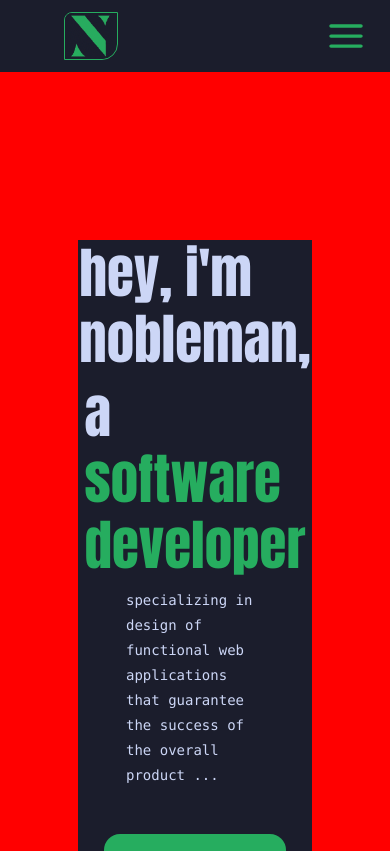
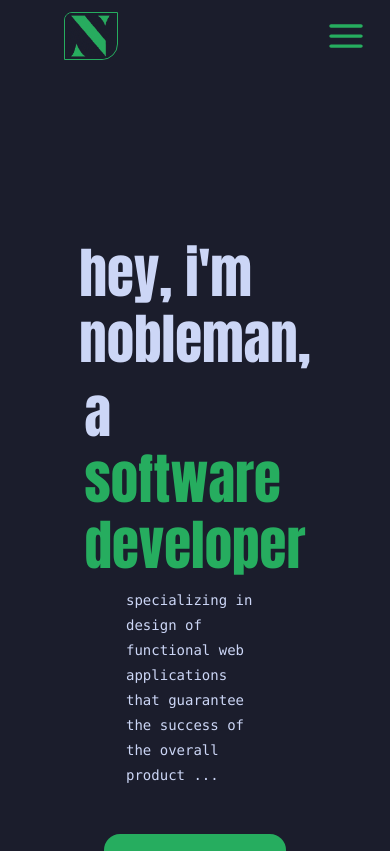
Before and after one commit to Tykoon11/Portforlio-site, a React (Create React App) app: page / in a window 390 px wide. Shown: the top 851 px of the page. Built offline with nearby package versions, Linux system fonts and the light colour scheme.

Commit message:
second committ

```diff
--- a/src/components/introbox/Biography.css
+++ b/src/components/introbox/Biography.css
@@ -16,7 +16,6 @@
   display: flex;
   justify-content: space-between;
   padding: 11rem;
-  /* background-color: aqua; */
 }
 #bio-can {
   background-color: var(--touch-color);
@@ -73,8 +72,7 @@
 
 @media (max-width: 1230px) {
   #bio-container {
-    /* background-color: var(--body-color); */
-    background-color: red;
+    background-color: var(--body-color);
     height: 100%;
     display: flex;
     flex-direction: column;
```
